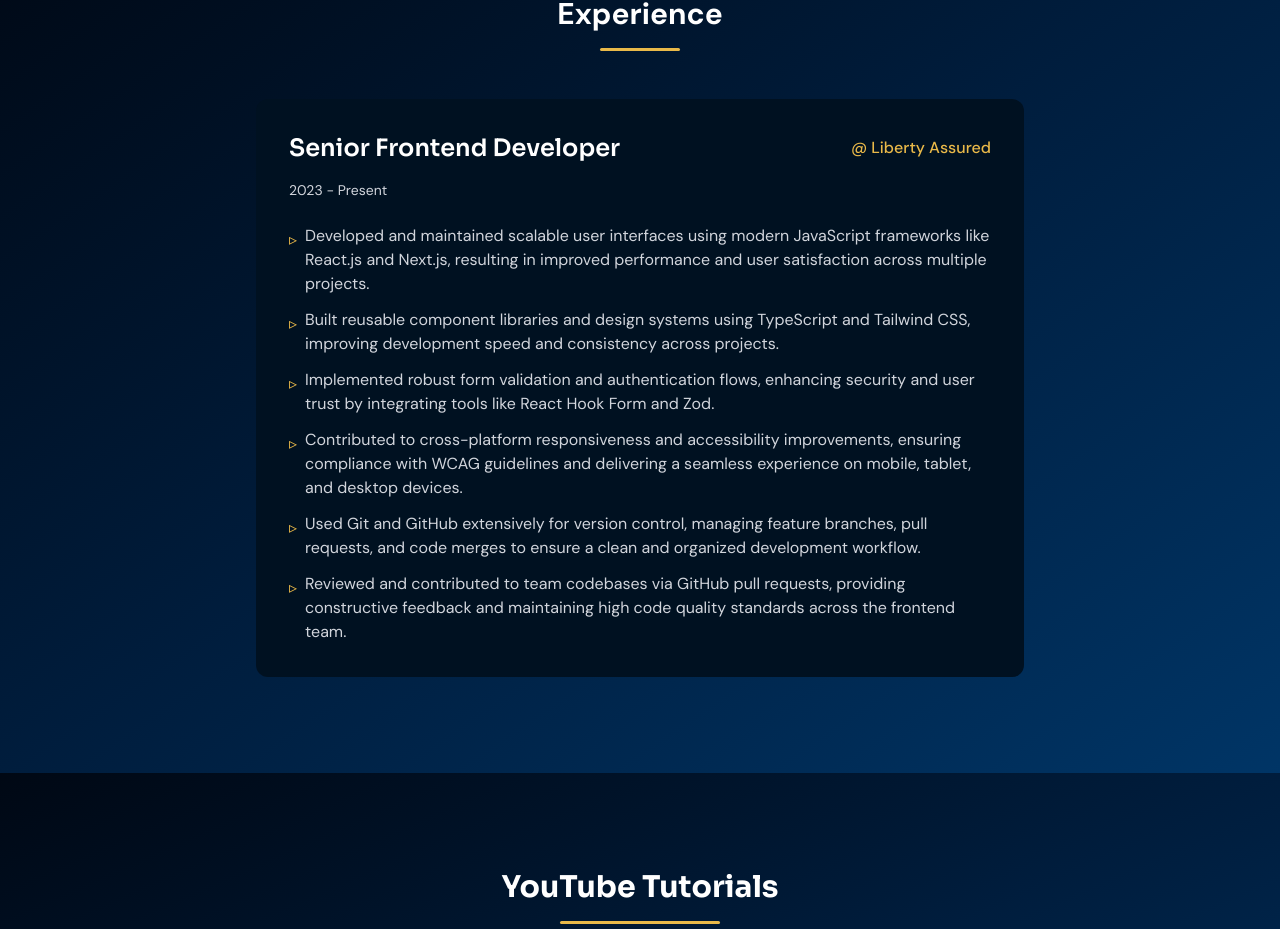
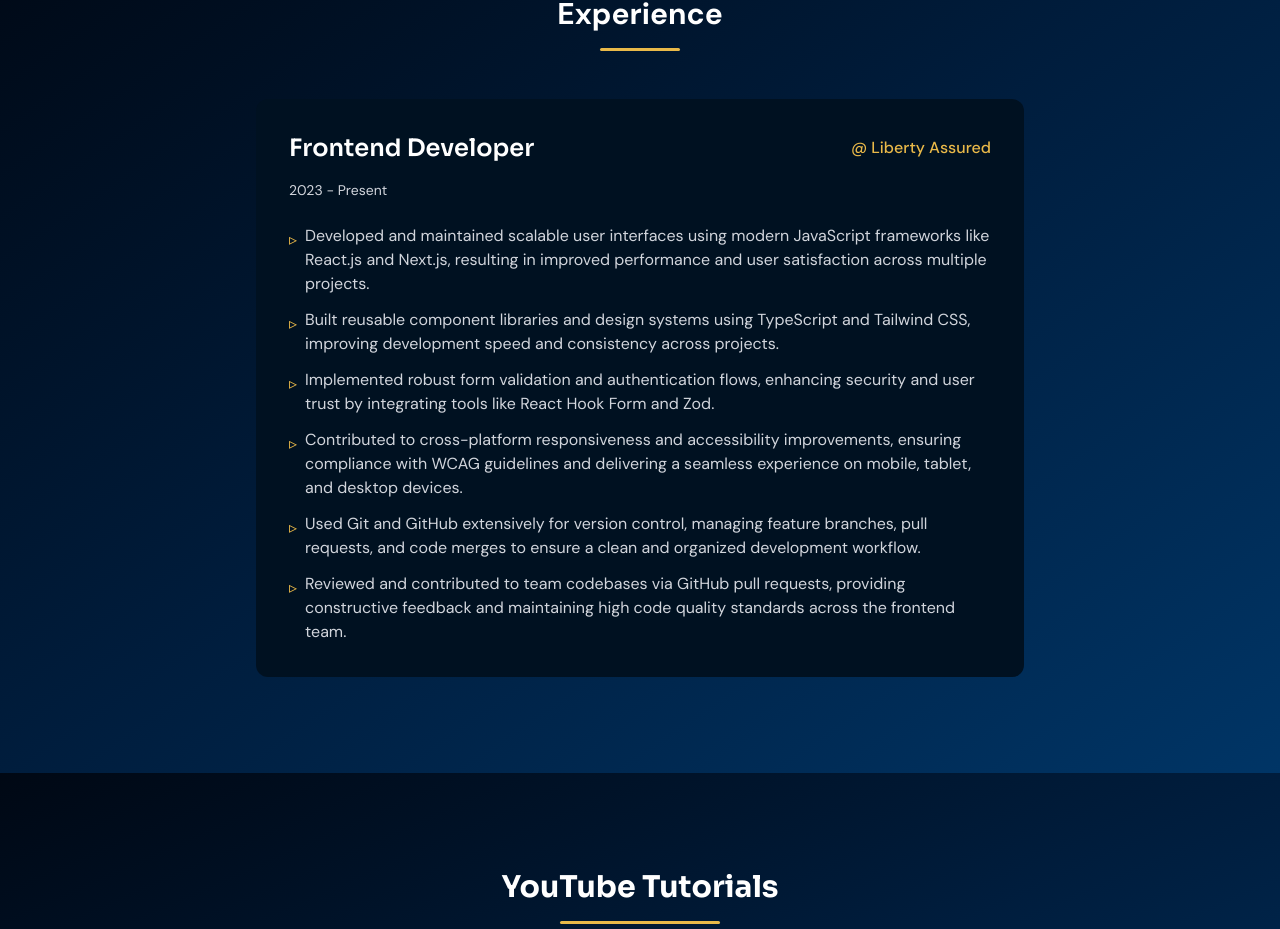
Before and after one commit to yeminaike/Portfolio-Site, a Next.js app: page / in a window 1280 px wide. Shown: the part 2839-3768 px from the top of the page. Built offline with nearby package versions, Linux system fonts and the light colour scheme.

Commit message:
name change in the experience section

```diff
--- a/src/components/Experience.tsx
+++ b/src/components/Experience.tsx
@@ -56,7 +56,7 @@ export default function Experience() {
               className="text-2xl font-semibold mb-2 md:mb-0"
               variants={listItemVariants}
             >
-              Senior Frontend Developer
+            Frontend Developer
             </motion.h3>
             <motion.span
               className="text-[#E9B949] font-medium"
```
